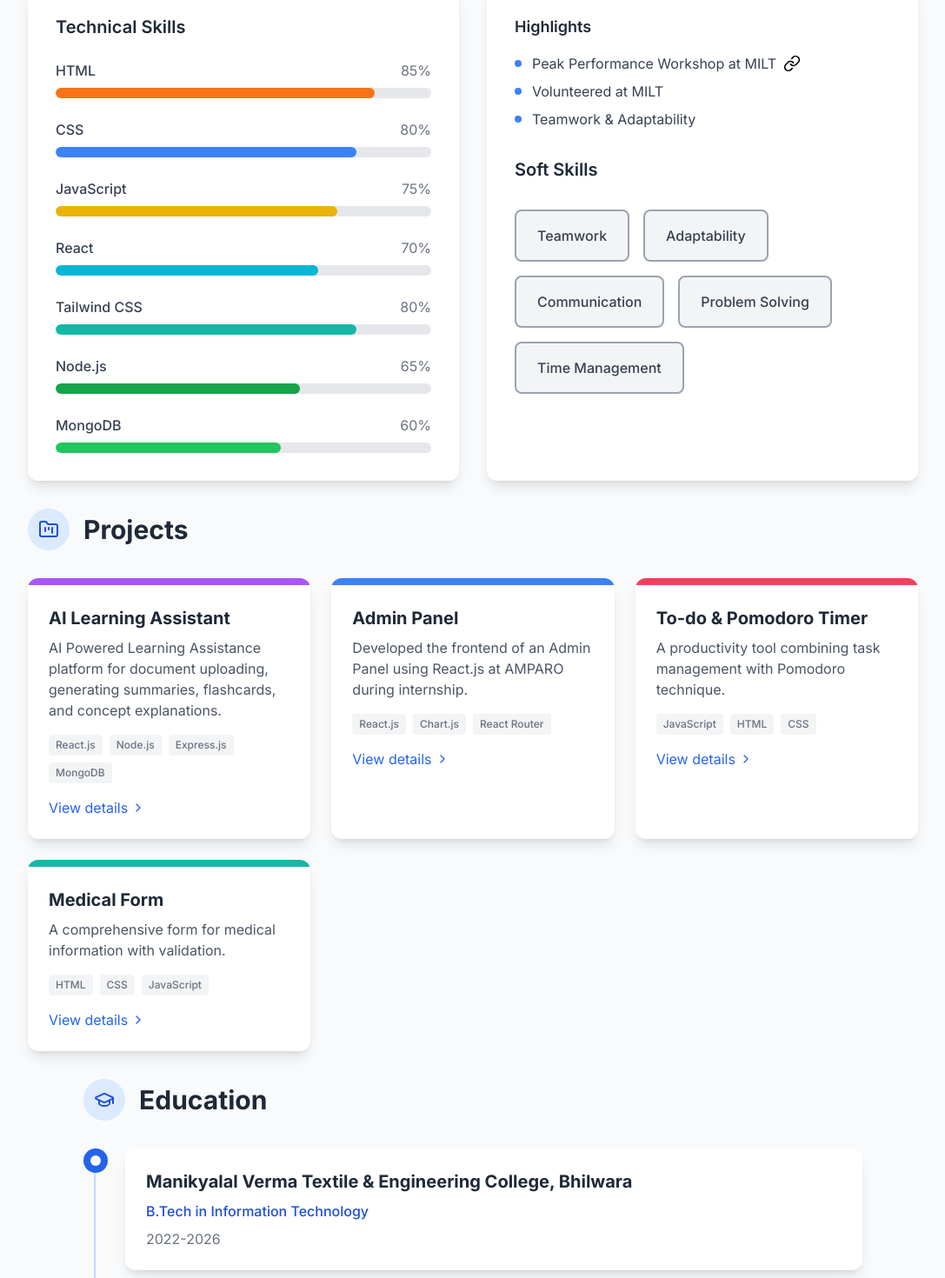
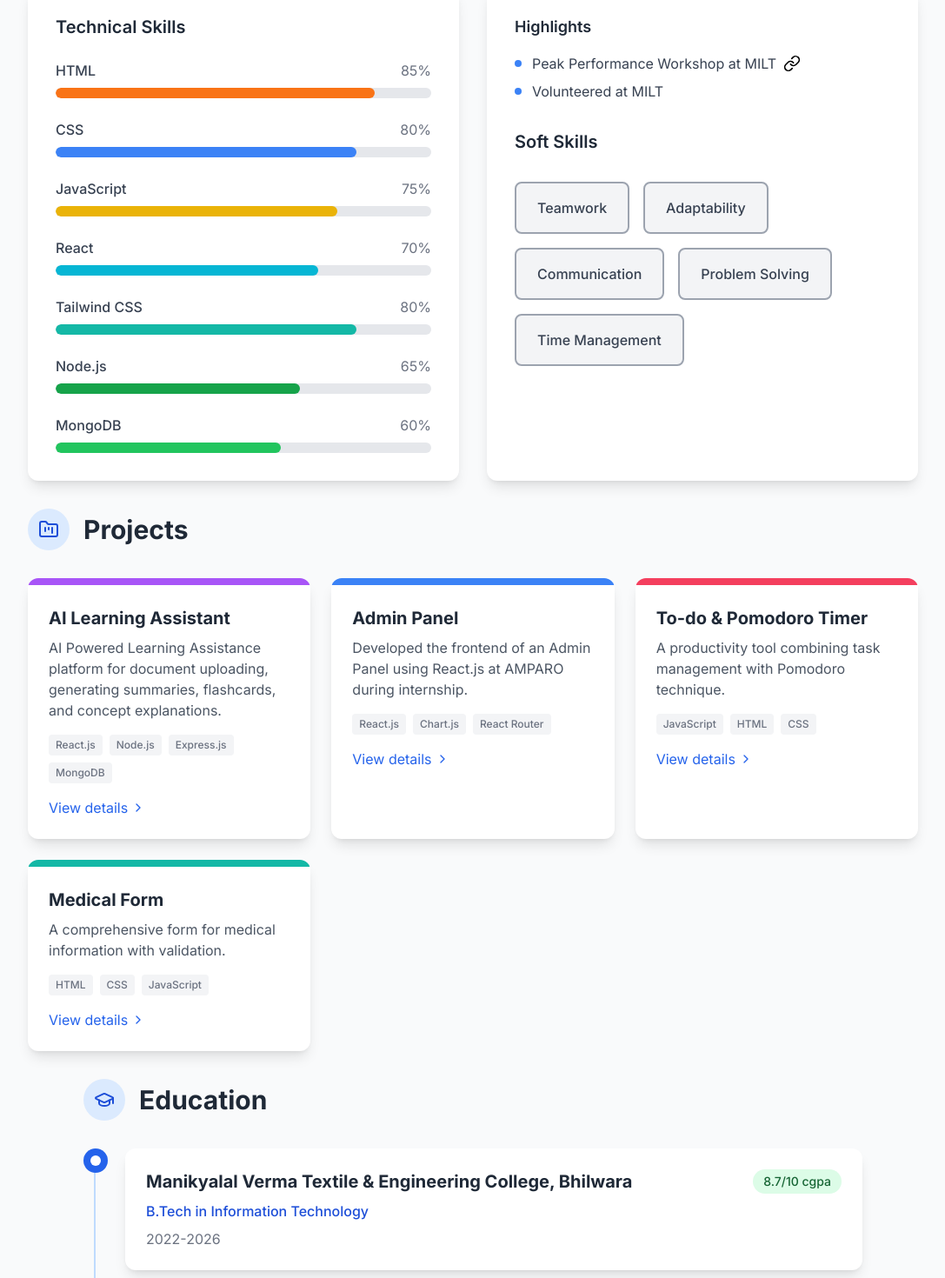
Before and after one commit to Ayachi-Sharma/ayachi-portfolio, a React (Vite) app: page / in a window 1280 px wide. Shown: the part 1560-3030 px from the top of the page at 87% size, without its empty margins (96-1183 px from the left). Built offline with nearby package versions, Linux system fonts and the light colour scheme.

Commit message:
Updation in ptoject

```diff
--- a/src/components/About.tsx
+++ b/src/components/About.tsx
@@ -63,10 +63,10 @@ const About: React.FC = () => {
           </div>
 
           <div className="mt-8 flex flex-wrap gap-3">
-            <span className="px-4 py-2 bg-red-100 text-gray-900 rounded-full border-2 border-red-500 font-medium hover:bg-gray-200 transition-colors">Web Development</span>
-            <span className="px-4 py-2 bg-blue-100 text-gray-900 rounded-full border-2 border-blue-500 font-medium hover:bg-gray-200 transition-colors">Problem Solving</span>
-            <span className="px-4 py-2 bg-green-100 text-gray-900 rounded-full border-2 border-green-500 font-medium hover:bg-gray-200 transition-colors">UI/UX</span>
-            <span className="px-4 py-2 bg-yellow-100 text-gray-900 rounded-full border-2 border-yellow-500 font-medium hover:bg-gray-200 transition-colors">Teamwork</span>
+            <span className="px-4 py-2 bg-red-100 text-gray-900 rounded-full border-2 border-red-500 font-medium ">Web Development</span>
+            <span className="px-4 py-2 bg-blue-100 text-gray-900 rounded-full border-2 border-blue-500 font-medium ">Problem Solving</span>
+            <span className="px-4 py-2 bg-green-100 text-gray-900 rounded-full border-2 border-green-500 font-medium ">UI/UX</span>
+            <span className="px-4 py-2 bg-yellow-100 text-gray-900 rounded-full border-2 border-yellow-500 font-medium ">Teamwork</span>
           </div>
         </div>
       </motion.div>
--- a/src/components/Education.tsx
+++ b/src/components/Education.tsx
@@ -17,6 +17,7 @@ const Education: React.FC = () => {
       school: 'Manikyalal Verma Textile & Engineering College, Bhilwara',
       degree: 'B.Tech in Information Technology',
       period: '2022-2026',
+      percentage: '8.7/10 cgpa '
     },
     {
       school: 'Noble International School',
--- a/src/components/Hero.tsx
+++ b/src/components/Hero.tsx
@@ -38,7 +38,7 @@ const Hero: React.FC = () => {
             </p>
             <div className="flex gap-4">
               <a
-                href="https://drive.google.com/file/d/1YIMmOgepvY5vqOPiiTkMhvY0OEHfVADX/view?usp=sharing"
+                href="https://drive.google.com/file/d/15tIcxraRGxaG83WKYOa2vodhxOYbV_da/view?usp=sharing"
                 download
                 className="bg-blue-900 text-white px-6 py-3 rounded-lg shadow-lg transition duration-300 transform hover:-translate-y-1 hover:bg-blue-800 flex items-center gap-2"
               >
--- a/src/components/Skills.tsx
+++ b/src/components/Skills.tsx
@@ -113,10 +113,6 @@ const Skills: React.FC = () => {
                   <div className="w-2 h-2 bg-blue-500 rounded-full mr-3"></div>
                   <span>Volunteered at MILT</span>
                 </li>
-                <li className="flex items-center">
-                  <div className="w-2 h-2 bg-blue-500 rounded-full mr-3"></div>
-                  <span>Teamwork & Adaptability</span>
-                </li>
               </ul>
             </div>
 
```
